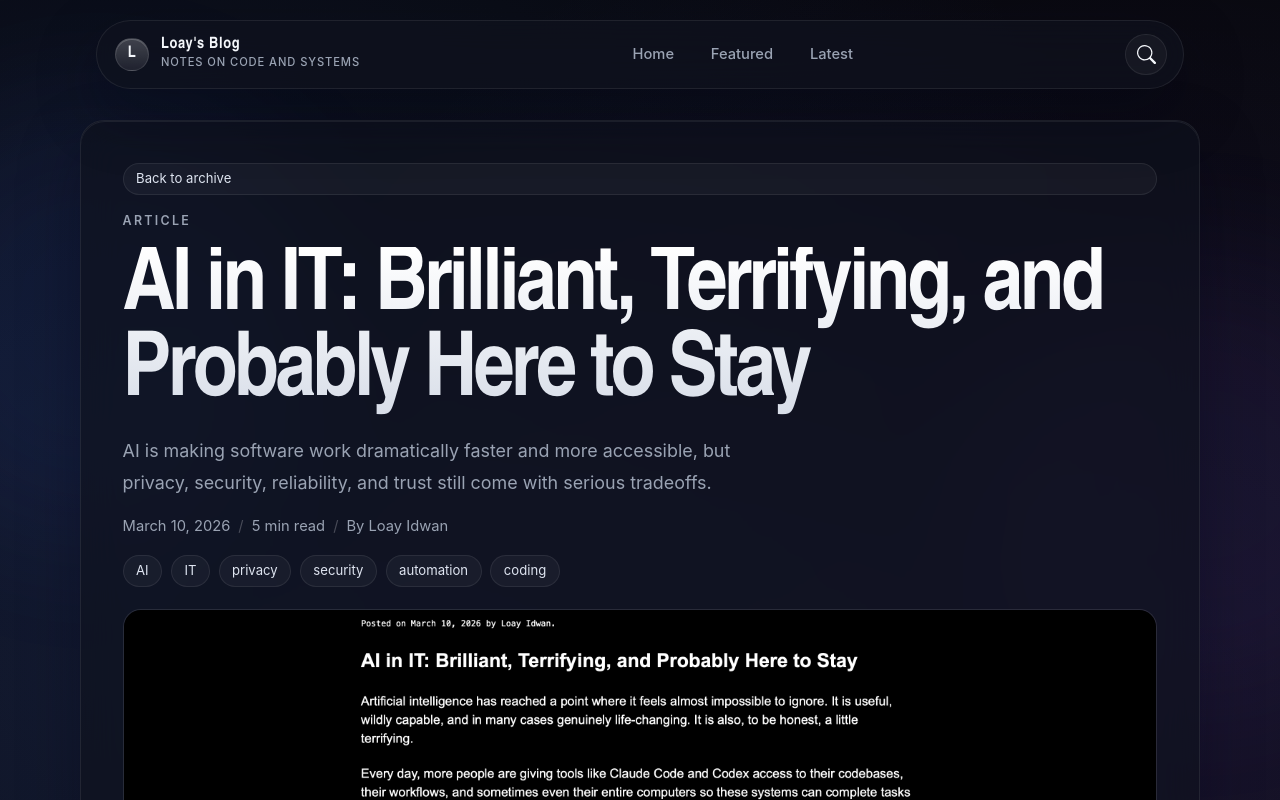
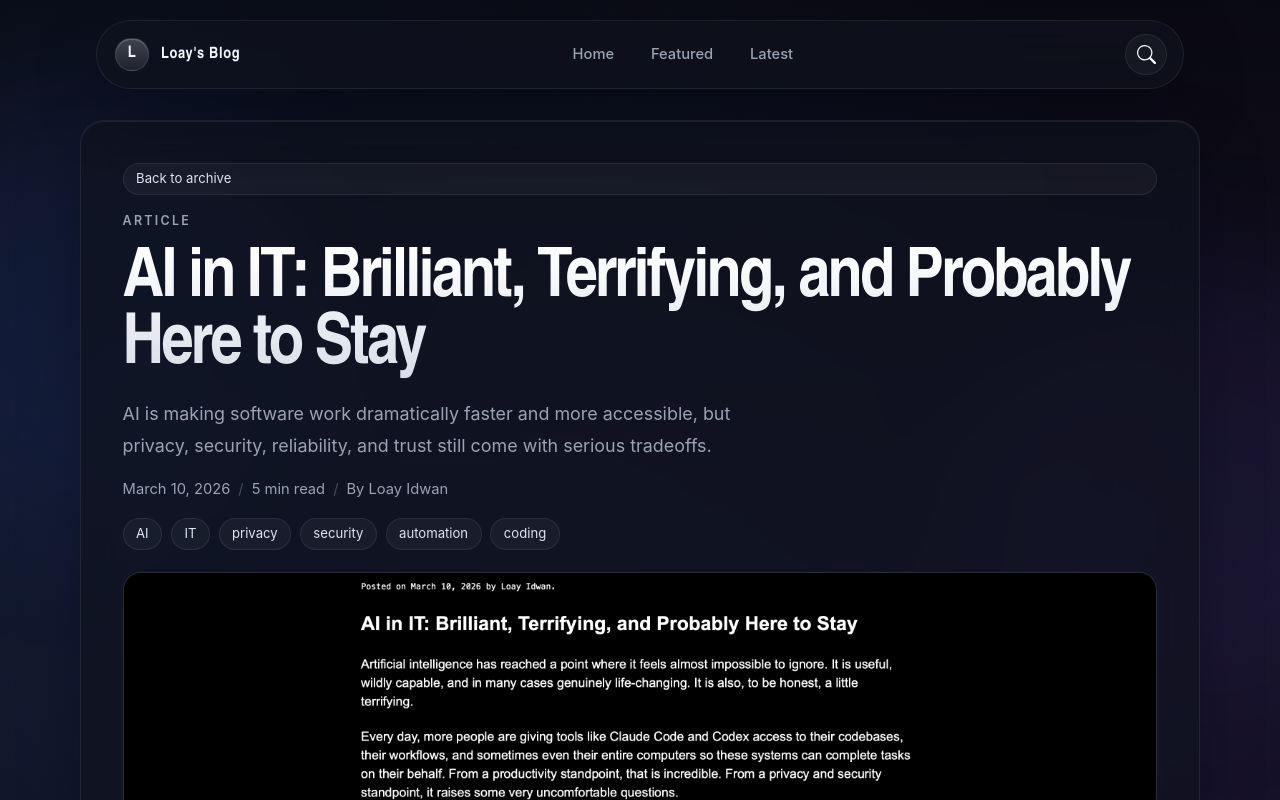
Before and after one commit to lidwan/blog, a Next.js app: page /posts/ai-in-it-brilliant-terrifying-and-probably-here-to-stay in a window 1280 px wide. Shown: the top 800 px of the page. Built offline with nearby package versions, Linux system fonts and the light colour scheme.

Commit message:
tweak nav

```diff
--- a/app/posts/[id]/page.module.css
+++ b/app/posts/[id]/page.module.css
@@ -22,7 +22,7 @@
 }
 
 .heroTitle {
-  font-size: clamp(2.8rem, 8vw, 5.6rem);
+  font-size: clamp(2.35rem, 6vw, 4.4rem);
 }
 
 .heroDescription {
--- a/components/NavBar.js
+++ b/components/NavBar.js
@@ -25,10 +25,7 @@ function NavBar() {
           <span className={styles.brandMark} aria-hidden="true">
             L
           </span>
-          <span className={styles.brandText}>
-            <span className={styles.brandTitle}>Loay&apos;s Blog</span>
-            <span className={styles.brandSubtitle}>Notes on code and systems</span>
-          </span>
+          <span className={styles.brandTitle}>Loay&apos;s Blog</span>
         </Link>
 
         <div className={styles.links}>
--- a/components/NavBar.module.css
+++ b/components/NavBar.module.css
@@ -52,24 +52,9 @@
   box-shadow: inset 0 1px 0 rgba(255, 255, 255, 0.18);
 }
 
-.brandText {
-  display: flex;
-  flex-direction: column;
-  gap: 0.12rem;
-}
-
 .brandTitle {
   font-size: 0.98rem;
   line-height: 1;
-}
-
-.brandSubtitle {
-  color: var(--color-muted);
-  font-family: var(--font-body);
-  font-size: 0.7rem;
-  font-weight: 500;
-  letter-spacing: 0.08em;
-  text-transform: uppercase;
 }
 
 .links {
@@ -113,7 +98,6 @@
     padding: 0.7rem 0.8rem;
   }
 
-  .brandSubtitle,
   .links {
     display: none;
   }
```
